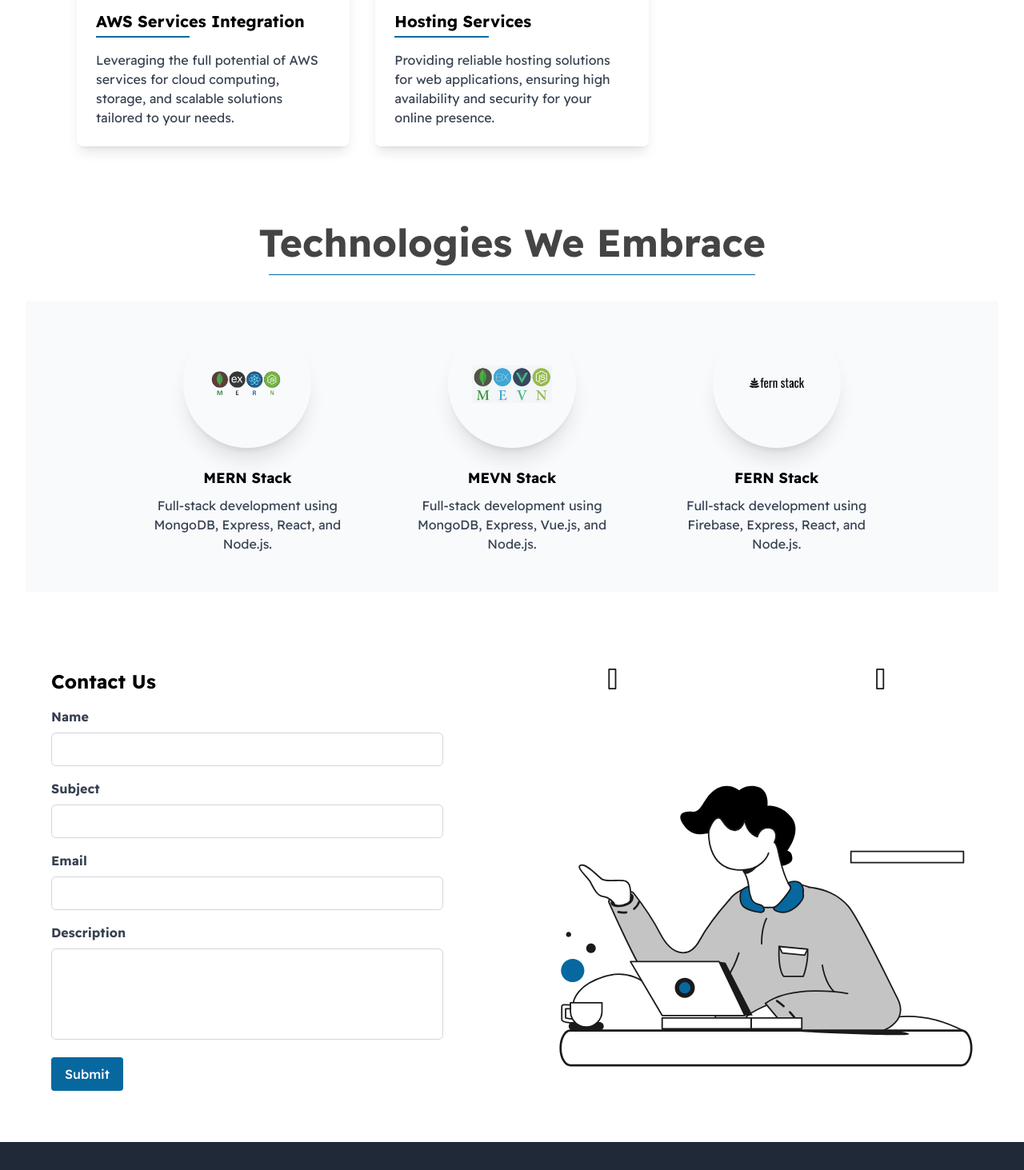
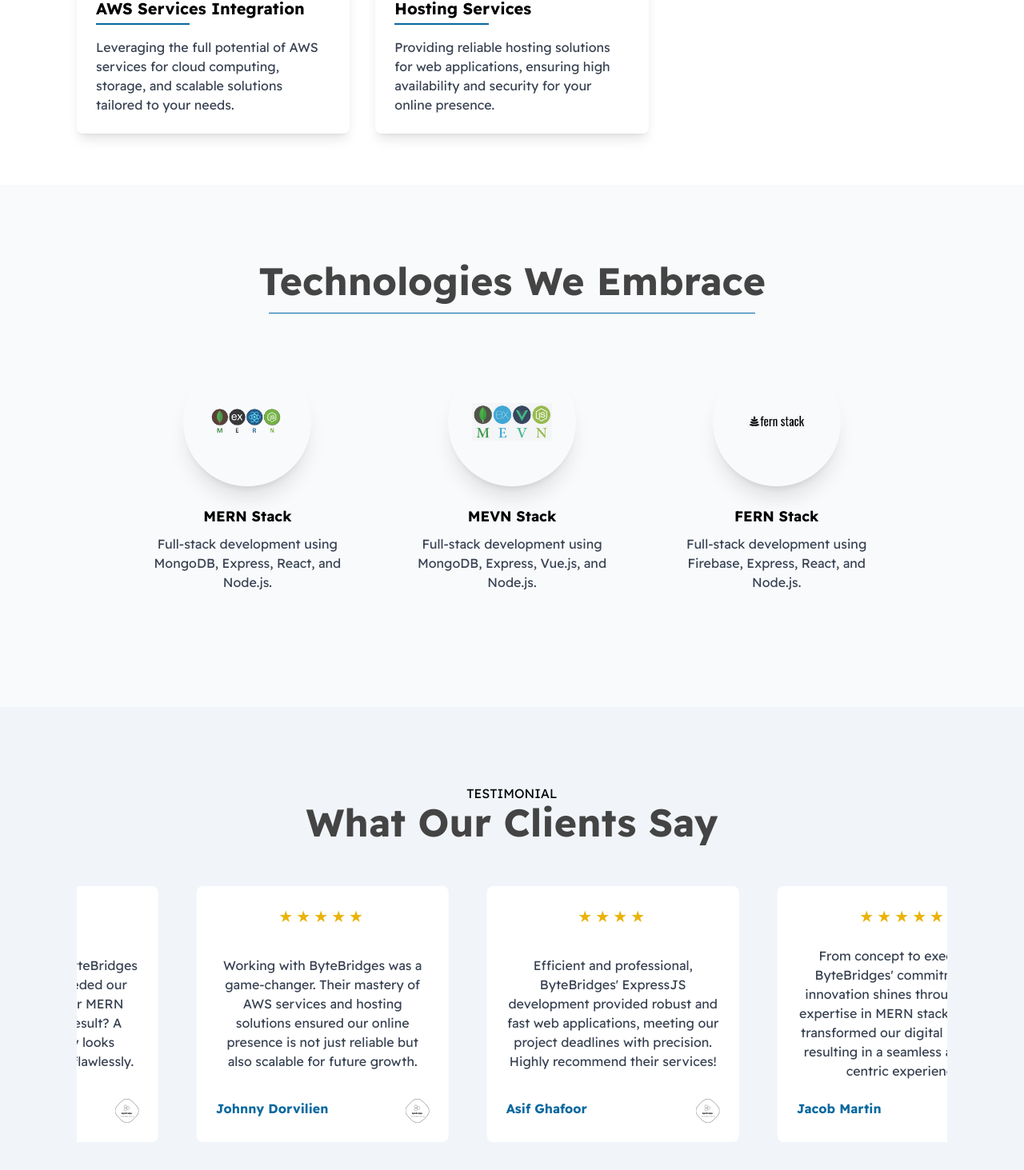
Before and after one commit to mxbilal/bytebridges, a React (Vite) app: page / in a window 1280 px wide. Shown: the part 1320-2783 px from the top of the page at 80% size. Built offline with nearby package versions, Linux system fonts and the light colour scheme.

Commit message:
aboutu us page

```diff
--- a/package.json
+++ b/package.json
@@ -14,11 +14,14 @@
     "react": "^18.2.0",
     "react-dom": "^18.2.0",
     "react-router-dom": "^6.21.0",
-    "sass": "^1.69.5"
+    "react-slick": "^0.29.0",
+    "sass": "^1.69.5",
+    "slick-carousel": "^1.8.1"
   },
   "devDependencies": {
     "@types/react": "^18.2.43",
     "@types/react-dom": "^18.2.17",
+    "@types/react-slick": "^0.23.13",
     "@typescript-eslint/eslint-plugin": "^6.14.0",
     "@typescript-eslint/parser": "^6.14.0",
     "@vitejs/plugin-react": "^4.2.1",
--- a/src/App.tsx
+++ b/src/App.tsx
@@ -1,21 +1,17 @@
-import HeaderPage from "./components/HeaderPage";
+import Layout from "./pages/Layout";
+import { Route, Routes } from "react-router-dom";
+import Home from "./pages/Home";
 import "./App.scss";
-import MissionPage from "./components/MissionPage";
-import ServicesPage from "./components/ServicePage";
-import Footer from "./components/Footer";
-import Technologies from "./components/Technologies";
-import ContactUs from "./components/ContactUs";
+import About from "./pages/About";
 
 function App() {
   return (
-    <>
-      <HeaderPage />
-      <MissionPage />
-      <ServicesPage />
-      <Technologies />
-      <ContactUs />
-      <Footer />
-    </>
+    <Layout>
+      <Routes>
+        <Route path="/" element={<Home />} />
+        <Route path="/about" element={<About />} />
+      </Routes>
+    </Layout>
   );
 }
 
--- a/src/components/ContactUs.tsx
+++ b/src/components/ContactUs.tsx
@@ -53,7 +53,7 @@
   };
 
   return (
-    <div className="p-8 w-full" id="contact-form">
+    <div className="p-8 w-full md:px-24" id="contact-form">
       <div className="md:w-full flex flex-col-reverse md:flex-row gap-4 md:gap-x-40 lg:gap-28 bg-white p-8">
         {/* Form Section */}
         <div className="md:w-1/2 md:pr-8">
@@ -136,7 +136,7 @@
         </div>
 
         <div className="md:w-1/2 ">
-          <img src={contactIcon} className="md:w-3/4 lg:w-full" />
+          <img src={contactIcon} className="md:w-3/4 w-full" />
         </div>
       </div>
     </div>
--- a/src/components/HeaderPage.tsx
+++ b/src/components/HeaderPage.tsx
@@ -25,7 +25,7 @@
           <Link to="/" className="text-gray-700">
             Home
           </Link>
-          <Link to="/" className="text-gray-700">
+          <Link to="/about" className="text-gray-700">
             About Us
           </Link>
           <Link to="/" className="text-gray-700">
--- a/src/components/Technologies.tsx
+++ b/src/components/Technologies.tsx
@@ -3,15 +3,15 @@
 import fernIcon from "../assets/fern.jpg";
 const Technologies = () => {
   return (
-    <div className="p-8">
+    <div className="p-8 bg-slate-50 md:py-24">
       <p className="text-2xl md:text-5xl font-bold text-light_black text-center leading-tight font-readax_pro mb-4">
         Technologies We Embrace
       </p>
       <hr className="w-1/2 border-primary m-auto" />
-      <div className="grid grid-cols-1 md:grid-cols-2 lg:grid-cols-3 mt-8 md:px-52 lg:px-28 py-6 bg-gray-50">
+      <div className="grid grid-cols-1 md:grid-cols-2 lg:grid-cols-3 mt-8 md:px-52 lg:px-28 py-6">
         {technologies.map((tech, index) => (
-          <div key={index} className="bg-slate-50 flex items-center flex-col">
-            <div className="h-40 w-40 rounded-full mix-blend-multiply flex items-center justify-center shadow-xl transform transition-transform hover:scale-105 hover:shadow-2xl">
+          <div key={index} className="flex items-center flex-col">
+            <div className="h-40 w-40 rounded-full mix-blend-multiply hover:bg-white flex items-center justify-center shadow-xl transform transition-transform hover:scale-105 hover:shadow-2xl relative overflow-hidden">
               <img
                 src={tech.icon}
                 alt={`${tech.name} logo`}
@@ -19,6 +19,7 @@
                 className="mix-blend-multiply"
               />
             </div>
+
             <div className="p-6 text-center flex flex-col items-center">
               <h3 className="text-lg font-bold mb-2">{tech.name}</h3>
               <p className="text-gray-700 md:w-1/2 lg:w-full">
--- /dev/null
+++ b/src/components/Testimonials.tsx
@@ -0,0 +1,102 @@
+import Slider from "react-slick";
+import "slick-carousel/slick/slick.css";
+import "slick-carousel/slick/slick-theme.css";
+
+import Logo from "../assets/logo.svg";
+
+const Testimonial = () => {
+  const testimonials = [
+    {
+      rating: 5,
+      feedback:
+        "ByteBridges demonstrated unparalleled ReactJS proficiency, transforming our ideas into a visually stunning and highly responsive user interface. Their attention to detail and commitment to excellence truly set them apart.",
+      name: "Peter Novotny",
+    },
+    {
+      rating: 5,
+      feedback:
+        "Incredible teamwork! ByteBridges not only met but exceeded our expectations with their MERN stack expertise. The result? A website that not only looks stunning but functions flawlessly.",
+      name: "Hammad Ahmed",
+    },
+    {
+      rating: 5,
+      feedback:
+        "Working with ByteBridges was a game-changer. Their mastery of AWS services and hosting solutions ensured our online presence is not just reliable but also scalable for future growth.",
+      name: "Johnny Dorvilien",
+    },
+    {
+      rating: 4,
+      feedback:
+        "Efficient and professional, ByteBridges' ExpressJS development provided robust and fast web applications, meeting our project deadlines with precision. Highly recommend their services!",
+      name: "Asif Ghafoor",
+    },
+    {
+      rating: 5,
+      feedback:
+        "From concept to execution, ByteBridges' commitment to innovation shines through. Their expertise in MERN stack solutions transformed our digital presence, resulting in a seamless and user-centric experience",
+      name: "Jacob Martin",
+    },
+    {
+      rating: 5,
+      feedback:
+        "ByteBridges delivered an exceptional web solution, showcasing unparalleled innovation and attention to detail. Their commitment to perfection transformed our digital presence into a seamless, user-centric experience..",
+      name: "Jack Moons",
+    },
+    // Add more testimonials as needed
+  ];
+
+  const settings = {
+    dots: true,
+    infinite: true,
+    speed: 500,
+    slidesToShow: 3,
+    slidesToScroll: 1,
+    autoplay: true,
+    arrows: false,
+    draggable: true,
+    responsive: [
+      {
+        breakpoint: 768, // Adjust this breakpoint as needed for your design
+        settings: {
+          slidesToShow: 1, // Display 1 testimonial on smaller screens
+        },
+      },
+    ],
+  };
+
+  return (
+    <div className="p-8 md:p-24 bg-slate-100">
+      <p className="text-center">TESTIMONIAL</p>
+      <p className="text-2xl md:text-5xl font-bold text-light_black text-center leading-tight font-readax_pro mb-4">
+        What Our Clients Say
+      </p>
+      <Slider {...settings} className="custom-slick">
+        {testimonials.map((testimonial, index) => (
+          <div
+            key={index}
+            className="outline-none focus:outline-none md:pr-12 py-10"
+          >
+            <div className="bg-white p-6 rounded-lg hover:shadow-md h-80 flex flex-col justify-between">
+              <div className="flex items-center justify-center mb-4">
+                {Array.from({ length: testimonial.rating }, (_, i) => (
+                  <span key={i} className="text-yellow-500 text-xl mr-1">
+                    ★
+                  </span>
+                ))}
+              </div>
+              <p className="text-gray-700 mb-4 text-center overflow-hidden">
+                {testimonial.feedback}
+              </p>
+              <div className="flex justify-between">
+                <p className="text-primary font-semibold">{testimonial.name}</p>
+                <img src={Logo} width={30} />
+              </div>
+            </div>
+          </div>
+        ))}
+      </Slider>
+    </div>
+  );
+};
+
+export default Testimonial;
--- a/src/components/component.scss
+++ b/src/components/component.scss
@@ -5,6 +5,7 @@
         background: linear-gradient($primary_color 0 0) no-repeat;
         background-size: 0%;
         transition: .4s;
+
         &:hover {
             color: white;
             background-size: 100%;
@@ -24,3 +25,37 @@
         transition: .4s;
     }
 }
+
+.relative::before {
+    content: "";
+    position: absolute;
+    top: 50%;
+    left: 50%;
+    transform: translate(-50%, -50%);
+    width: 100%;
+    height: 100%;
+    border: 2px solid transparent;
+    border-radius: 50%;
+    transition: border 2s ease-in-out;
+}
+
+.relative:hover::before {
+    border-color: #3498db;
+    /* Change to your desired border color */
+}
+
+
+/* TestimonialCarousel.css */
+.custom-slick {
+    .slick-dots li button {
+        width: 16px;
+        height: 16px;
+        color: #07689f;
+        padding: 10px 0;
+
+        &::before {
+            font-size: 12px;
+            color: #07689f !important;
+        }
+    }
+}
--- /dev/null
+++ b/src/pages/About/index.tsx
@@ -0,0 +1,47 @@
+import ContactUs from "../../components/ContactUs";
+import MissionPage from "../../components/MissionPage";
+
+const About = () => {
+  return (
+    <>
+      <MissionPage home={false} />
+      <div className="p-8 md:px-24">
+        <div className="mb-8">
+          <h2 className="text-3xl md:text-5xl font-bold text-light_black mb-4">
+            About Us
+          </h2>
+          <p className="text-gray-700">
+            Welcome to ByteBridges, where innovation meets excellence. As a new
+            and dynamic company, we specialize in creating bespoke CRM, CMS, and
+            SaaS applications that redefine digital experiences. Our mission is
+            to seamlessly blend creativity and technology, bringing your ideas
+            to life in the digital realm.
+          </p>
+        </div>
+
+        <div>
+          <h2 className="text-3xl md:text-5xl font-bold text-light_black mb-4">
+            Meet Our Team
+          </h2>
+          <p className="text-gray-700 mb-4">
+            At ByteBridges, our strength lies in our diverse and talented team.
+            Currently, our dynamic team comprises skilled individuals from both
+            the frontend and backend realms. With a focus on collaboration and
+            innovation, we're on a mission to expand our family and continue
+            pushing the boundaries of web development. Join us on this exciting
+            journey as we grow and evolve together.
+          </p>
+          <p className="text-gray-700">
+            <strong>Team Count:</strong> Currently, we have a dedicated team of
+            4-5 individuals from both frontend and backend expertise. However,
+            we are actively seeking more talented individuals to join us in
+            shaping the future of web development.
+          </p>
+        </div>
+      </div>
+      <ContactUs />
+    </>
+  );
+};
+
+export default About;
--- /dev/null
+++ b/src/pages/Home/index.tsx
@@ -0,0 +1,18 @@
+import MissionPage from "../../components/MissionPage";
+import ServicesPage from "../../components/ServicePage";
+import Technologies from "../../components/Technologies";
+import ContactUs from "../../components/ContactUs";
+import Testimonials from "../../components/Testimonials";
+const Home = () => {
+  return (
+    <>
+      <MissionPage home={true} />
+      <ServicesPage />
+      <Technologies />
+      <Testimonials />
+      <ContactUs />
+    </>
+  );
+};
+
+export default Home;
--- /dev/null
+++ b/src/pages/Layout/index.tsx
@@ -0,0 +1,15 @@
+import { ReactNode } from "react";
+import Footer from "../../components/Footer";
+import HeaderPage from "../../components/HeaderPage";
+
+const Layout = ({ children }: { children: ReactNode }) => {
+  return (
+    <>
+      <HeaderPage />
+      {children}
+      <Footer />
+    </>
+  );
+};
+
+export default Layout;
```
Also changed, not shown: src/components/MissionPage.tsx (+27 -10 lines), src/assets/ed.svg (added), 1 other file (tests, documents, lock files or other folders).
